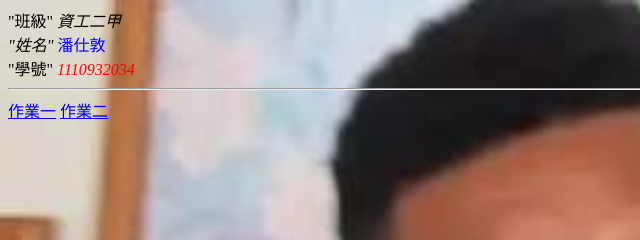
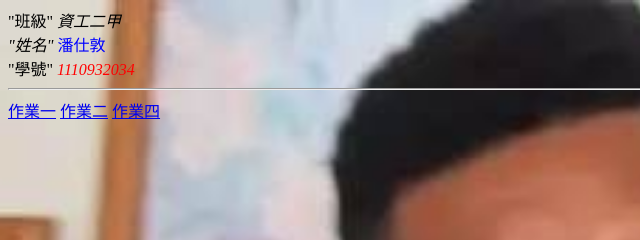
Before and after one commit to panfabion/1110932034, a plain HTML site: page index.html in a window 1280 px wide. Shown: the top 240 px of the page, 0-640 px from the left. Drawn offline with Linux system fonts and the light colour scheme.

Commit message:
Update index.html

```diff
--- a/index.html
+++ b/index.html
@@ -34,5 +34,6 @@
     <hr>
     <a href="hw01.html">作業一</a>
     <a href="hw02.html">作業二</a>
+    <a href="hw04.html">作業四</a>
 </body>
 </html>
```
